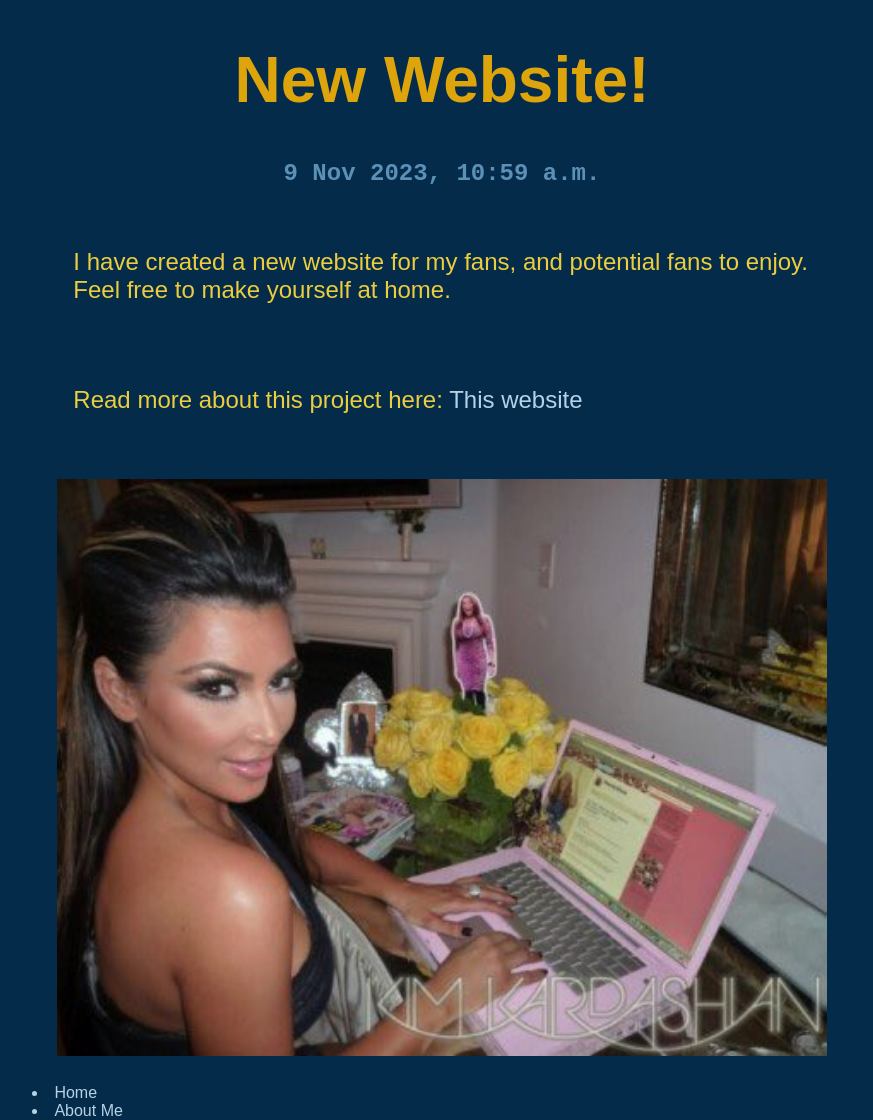
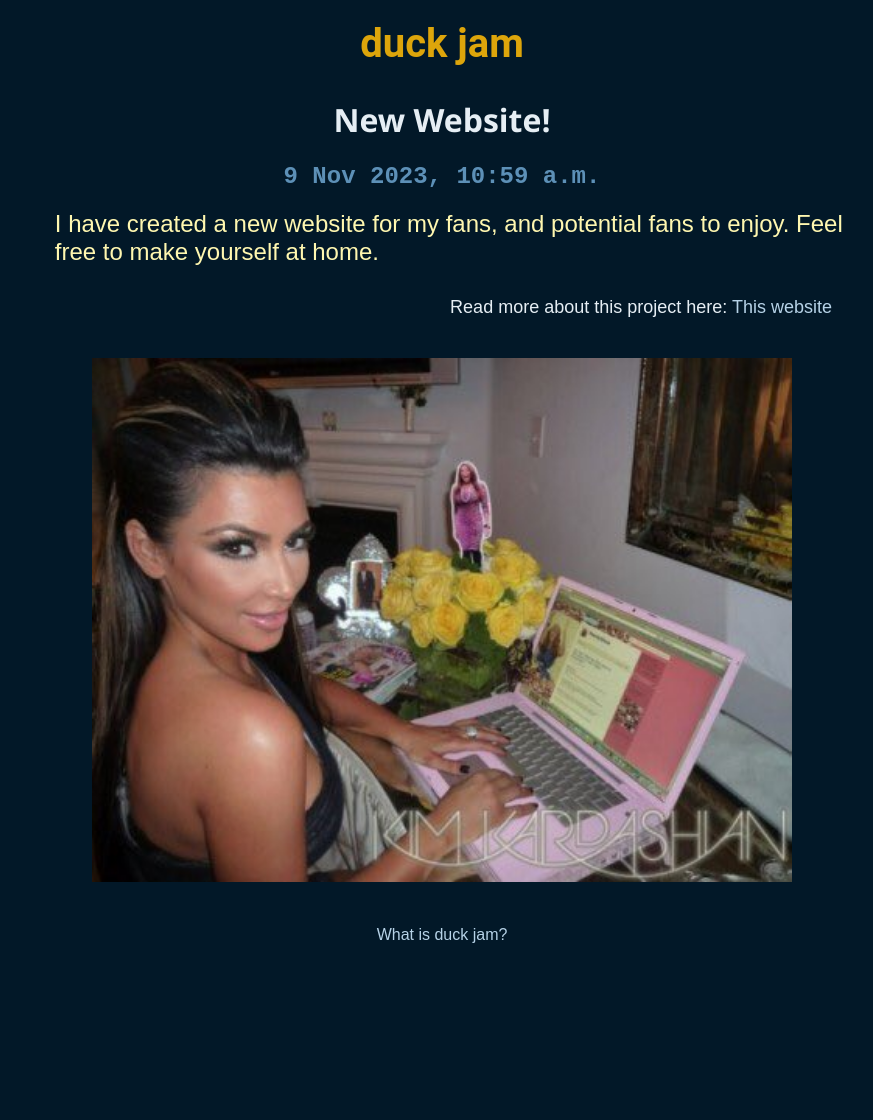
Before and after one commit to DuckJam/website, a Django app: page /dave/post/1/ in a window 1280 px wide. Shown: the whole page, without its empty margins (198-1071 px from the left). After the commit the page ends 943 px from the top, so only its background shows below. Run offline with Django 4.2, Linux system fonts and the light colour scheme; data comes from the database, SQL or seed files in the repository; both versions use the stored data as it was after the commit.

Commit message:
updated css

```diff
--- a/static/css/base.css
+++ b/static/css/base.css
@@ -5,7 +5,7 @@
 	margin: 0;
     font-family: Arial, Helvetica, sans-serif;
     background-color: var(--midnight);
-    padding: 0% 10% 0% 10%;
+
 }
 
 :root{
@@ -14,19 +14,20 @@
     --blue: #5D90B7;
     --dark-blue: #306A97;
     --darkest-blue: #124B77;
-    --midnight: #042B49;
+    --midnight: #021828;
+    --cream: #fff7b0;
     --yellow: #EBCD3F;
     --ochre: #dda50b;
     --red: #B91212;
 }
 
 main{
-    font-family: 'Courier New', Courier, monospace;
+    font-family:'Franklin Gothic Medium', 'Arial Narrow', Arial, sans-serif
+
 }
 
 h1{
-    color: var(--ochre);
-    font-size: 400%;
+    color: var(--lightest-blue);
     font-weight: bold;
     text-align: center;
 }
@@ -46,16 +47,22 @@
 }
 
 footer{
-    position: absolute;
+    position: relative;
+    list-style: none;
+    text-align: center;
+    padding-bottom: 30px;
 }
 
 img{
     width: 100%;
+    max-width: 700px;
+    align-self: center;
 }
 
+
 .header{
-
     align-items: center;
+    font-family:'Segoe UI', Tahoma, Geneva, Verdana, sans-serif;
 }
 .header #date{
     color: var(--blue);
@@ -63,18 +70,56 @@
     text-align: center;
 }
 
+.subtitle{
+    color: var(--cream);
+    font-family:'Segoe UI', Tahoma, Geneva, Verdana, sans-serif;
+    text-align: center;
+    font-size: 30px;
+    margin: auto;
+    margin-bottom: 10px;
+}
+
 .text{
-    color: var(--yellow);
-    padding: 5%;
+    color: var(--cream);
+    margin: auto;
+    padding-left: 5%;
+    padding-right: 3%;
+    padding-bottom: 10px;
     font-size: 150%;
+    max-width: 800px;
 }
 
 .list{
+    font-size: 18px;
     color: var(--lightest-blue);
-    padding: 1%;
+    padding: 0px 20px 0px 0px;
     margin: 2%;
-    text-align: center;
+    text-align: right;
+    margin: auto;
+    top: 0;
+    right: 10px;
+    bottom: 0;
+    left: 0;
+    max-width: 800px;
 }
 .list ul{
     list-style: none;
 }
+.images{
+    text-align: center;
+    padding: 40px;
+}
+.duck-jam{
+    text-align: center;
+    padding: 20px 0px 10px 0px;
+}
+.duck-jam a{
+
+    color: var(--ochre);
+    font-family: "Roboto", serif;
+    font-size: 40px;
+    font-style: normal;
+    font-weight: 700;
+    line-height: normal;
+
+}
--- a/templates/base.html
+++ b/templates/base.html
@@ -5,21 +5,24 @@
     <head>
         <title>
             {% block title_block %}
-            David Jaramillo
+            duck jam
             {% endblock %}
+            - duck jam
         </title>
         {% block head_block %}
         {%endblock%}
 
     </head>
+    <div class="duck-jam">
+        <a href="{% url 'index' %}">duck jam</a>
+    </div>
     <body>
         {% block body_block %}
         {% endblock %}
     </body>
     <footer>
         {% block footer %}
-        <li><a href="{% url 'index' %}">Home</a></li>
-        <li><a href="{% url 'about' %}">About Me</a></li>
+        <li><a href="{% url 'about' %}">What is duck jam?</a></li>
         {% endblock %}
     </footer>
 </html>
--- a/templates/post.html
+++ b/templates/post.html
@@ -24,12 +24,13 @@
             {{post.text}}
         </div>
         {% if project%}
-        <div class = "text">
+        <div class = "list">
+            <br>
             Read more about this project here:
             <a href="{% url 'project' project.slug  %}">{{project.title}}</a>
         </div>
         {%endif%}
-        <div class="list">
+        <div class="images">
         {% for i in images%}
             <img src="{{MEDIA_URL}}{{i.image.url}}" alt = "{{i.name}}!">
         {% endfor%}
```
Also changed, not shown: templates/about.html (+4 -3 lines), templates/index.html (+5 -6 lines), db.sqlite3, media/images/ground_colour.png (added).
